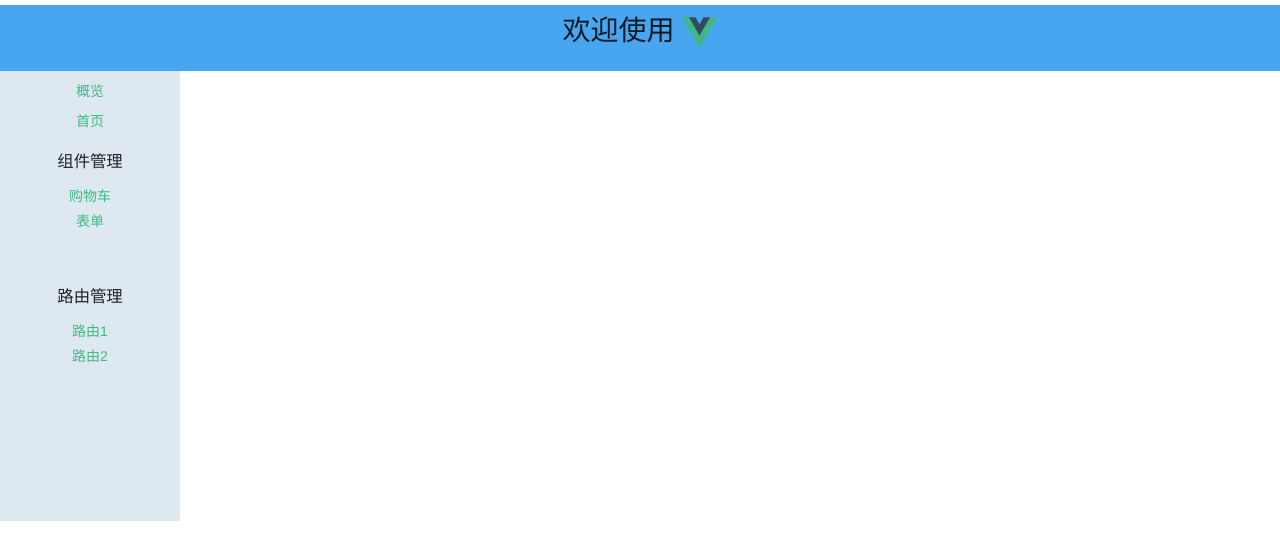
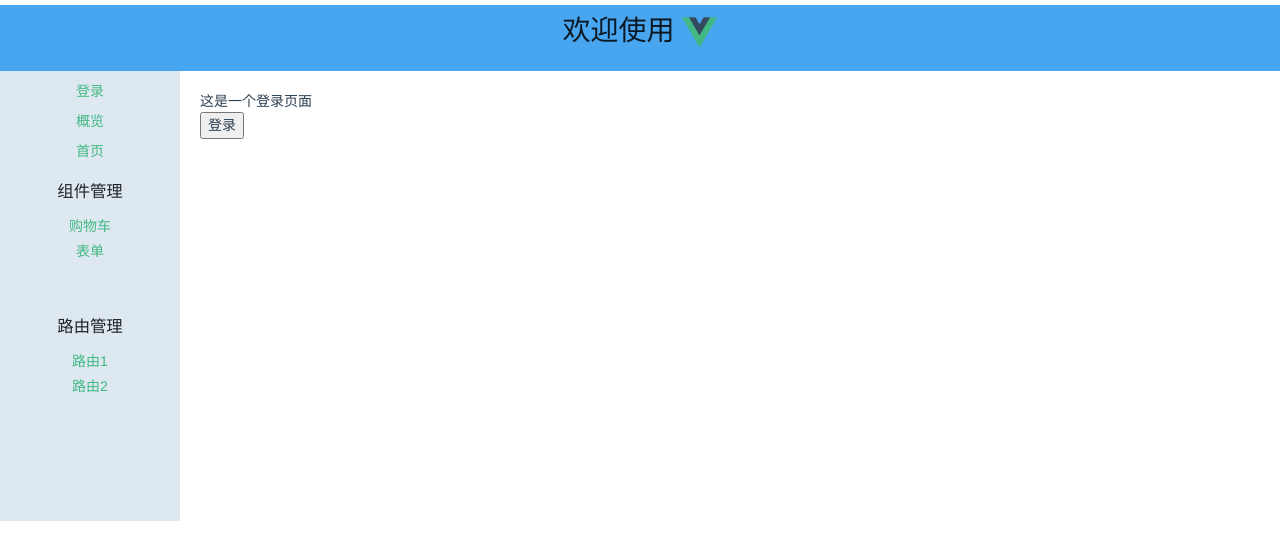
Before and after one commit to zhujinjun/VueDom, a Vue app: page /login in a window 1280 px wide. Shown: the top 560 px of the page. Built offline with nearby package versions, Linux system fonts and the light colour scheme.

Commit message:
路由守卫

```diff
--- a/src/App.vue
+++ b/src/App.vue
@@ -7,26 +7,28 @@
             </h1>
         </div>
         <div id="nav">
-            <router-link to="/helloWorld">概览</router-link>
+            <router-link to="/login">登录</router-link>
             <br>
-            <router-link to="/home">首页</router-link>
+            <router-link to="/main/helloWorld">概览</router-link>
+            <br>
+            <router-link to="/main/home">首页</router-link>
             <h3>组件管理</h3>
             <ul>
                 <li>
-                    <router-link to="/dome/cart-dome">购物车</router-link>
+                    <router-link to="/main/dome/cart-dome">购物车</router-link>
                 </li>
                 <li>
-                    <router-link to="/dome/form-dome">表单</router-link>
+                    <router-link to="/main/dome/form-dome">表单</router-link>
                 </li>
             </ul>
             <br>
             <h3>路由管理</h3>
             <ul>
                 <li>
-                    <router-link to="/dome/route-dome1/10086">路由1</router-link>
+                    <router-link to="/main/dome/route-dome1/10086">路由1</router-link>
                 </li>
                 <li>
-                    <router-link to="/dome/route-dome2/10086/缴费50元?foo=bar">路由2</router-link>
+                    <router-link to="/main/dome/route-dome2/10086/缴费50元?foo=bar">路由2</router-link>
                 </li>
             </ul>
         </div>
--- a/src/hello-world.vue
+++ b/src/hello-world.vue
@@ -1,6 +1,6 @@
 <template>
     <div class="hello">
-        <h1>{{ msg }}</h1>
+        <h2>{{title}}</h2>
         <h3>CLI安装插件</h3>
         <ul>
             <li><a href="https://github.com/vuejs/vue-cli/tree/dev/packages/%40vue/cli-plugin-babel" target="_blank" rel="noopener">babel</a></li>
@@ -34,10 +34,12 @@
 <script>
     export default {
         name: 'HelloWorld',
-        msg: 'Vue生态'
-        // props: {
-        //     msg: String
-        // }
+
+        data() {
+            return {
+                title: 'Vue生态'
+            }
+        },
     }
 </script>
 
--- /dev/null
+++ b/src/login.vue
@@ -0,0 +1,40 @@
+<template>
+    <div>
+        这是一个登录页面
+        <p>
+            <button @click="login()">{{loginText}}</button>
+        </p>
+
+    </div>
+</template>
+
+<script>
+    export default {
+        data() {
+            return {
+                loginText: '登录'
+            }
+        },
+        methods: {
+            login() {
+                window.isLogin = true;
+                this.loginText = '已登录'
+                //目标跳转地址
+                const { redirect } = this.$route.query;
+                //等价
+                // const redirect = this.$route.query.redirect;
+                if (redirect) {
+                    //跳转到指定页面
+                    this.$route.push(redirect);
+                } else {
+                    //重定向到首页
+                    this.$route.push('/');
+                }
+            }
+        }
+    }
+</script>
+
+<style scoped>
+
+</style>
--- /dev/null
+++ b/src/main.vue
@@ -0,0 +1,17 @@
+<template>
+    <div>
+        主页面
+        <!-- 父组件必须有一个路由出口，负责显示子路由内容 -->
+        <router-view></router-view>
+    </div>
+</template>
+
+<script>
+    export default {
+
+    }
+</script>
+
+<style scoped>
+
+</style>
--- a/src/router.js
+++ b/src/router.js
@@ -7,38 +7,63 @@ let rowses = [
     path: '/',
     redirect: '/home'
 }, {
-    path: '/helloWorld',
+    path: '/login',
+    name: 'login',
+    component: () =>
+        import('./login.vue')
+}, {
+    path: '/main',
+    name: 'main',
+    component: () =>
+        import('./main.vue'),
+    children: [
+    { //概览
+        path: 'helloWorld',
         name: 'helloWorld',
         component: () =>
             import('./hello-world.vue')
     }, { //首页
-    path: '/home',
+        path: 'home',
         name: 'home',
         component: () =>
             import('./home.vue')
     }, { //购物车
-    path: '/dome/cart-dome',
+        path: 'dome/cart-dome',
         name: 'cart-dome',
         component: () =>
             import('./dome/cart-dome.vue')
     }, { //表单
-    path: '/dome/form-dome',
+        path: 'dome/form-dome',
         name: 'form-dome',
         component: () =>
             import('./dome/form-dome.vue')
     }, { //路由1
-    path: '/dome/route-dome1/:id',
+        path: 'dome/route-dome1/:id',
         name: 'route-dome1',
         component: () =>
             import('./dome/route-dome1.vue')
     }, { //路由2
-    path: '/dome/route-dome2/:id/:msg',
+        path: 'dome/route-dome2/:id/:msg',
         name: 'route-dome2',
         component: () =>
             import('./dome/route-dome2.vue')
     }]
-export default new Router({
+}, ]
+const router = new Router({
     //History 模式(默认 hash 模式)
     mode: 'history',
     routes: rowses
-})
+});
+//全局路由守卫
+router.beforeEach((to, from, next) => {
+    if (to.path !== '/login') {
+        if (window.isLogin) {
+            next();
+        } else {
+            next('/login?redirect=' + to.path);
+        }
+    } else {
+        next();
+    }
+});
+export default router;
```
Lines whose indentation alone changed are shown as unchanged.
